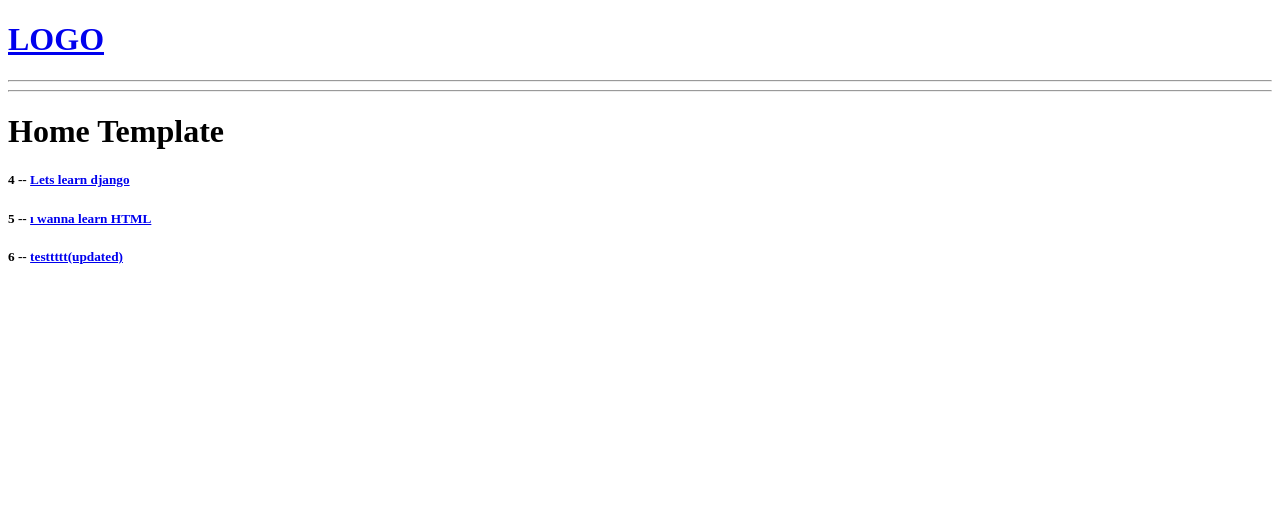
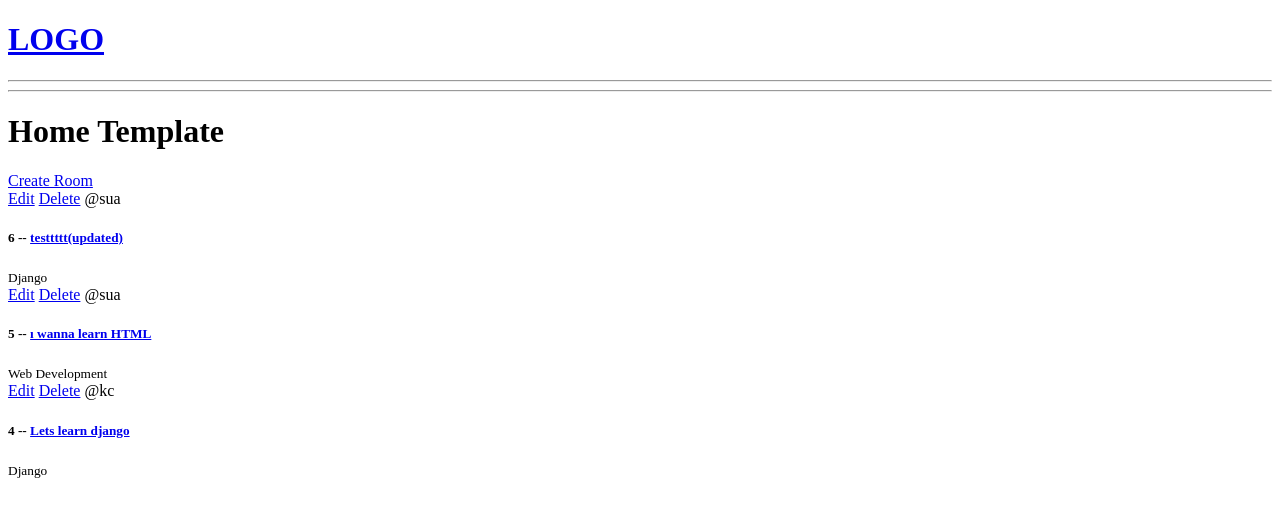
Before and after one commit to kcanmersin/Social-Blog_Django, a Django app: page / in a window 1280 px wide. Shown: the top 517 px of the page. Run offline with Django 4.2, Linux system fonts and the light colour scheme; data comes from the database, SQL or seed files in the repository; both versions use the stored data as it was after the commit.

Commit message:
adding some stuff

```diff
--- a/studybud/base/admin.py
+++ b/studybud/base/admin.py
@@ -2,6 +2,8 @@ from django.contrib import admin
 
 # Register your models here.
 
-from .models import Room
+from .models import Room ,Topic,Message
 
 admin.site.register(Room)
+admin.site.register(Topic)
+admin.site.register(Message)
--- a/studybud/base/models.py
+++ b/studybud/base/models.py
@@ -1,15 +1,32 @@
 from django.db import models
-
+from django.contrib.auth.models import User
 # Create your models here.
 
+class Topic(models.Model):
+    name=models.CharField(max_length=200)
+
+    def __str__(self):
+        return self.name
+
 class Room(models.Model):
-    #host =
-    #topic=
+    host =models.ForeignKey(User,on_delete=models.SET_NULL,null=True)
+    topic=models.ForeignKey(Topic,on_delete=models.SET_NULL,null=True)
     name=models.CharField(max_length=200)
     description = models.TextField(null=True,blank=True)
     #participants =
     updated = models.DateTimeField(auto_now=True)
     created = models.DateTimeField(auto_now_add=True)
+    class Meta:
+        ordering = ["-updated","-created"]
+    def __str__(self):
+        return self.name
+
+class Message(models.Model):
+    user = models.ForeignKey(User,on_delete=models.CASCADE)
+    room = models.ForeignKey(Room,on_delete=models.CASCADE)
+    body = models.TextField()
+    updated = models.DateTimeField(auto_now=True)
+    created = models.DateTimeField(auto_now_add=True)
 
     def __str__(self):
-        return self.name
+        return self.body[0:50]
--- a/studybud/base/templates/base/home.html
+++ b/studybud/base/templates/base/home.html
@@ -3,10 +3,15 @@
 {% block content %}
 <h1> Home Template </h1>
 <div>
+    <a href="{% url 'create-room' %}">Create Room</a>
     <div>
         {% for room in rooms %}
         <div>
-            <h5> {{room.id}} -- <a href="{%url 'room' room.id %}"> {{room.name}} </a></h5>
+            <a href="{% url 'update-room' room.id %}">Edit</a>
+            <a href="{% url 'delete-room' room.id %}">Delete</a>
+            <span>@{{room.host.username}}</span>
+            <h5> {{room.id}} -- <a href="{% url 'room' room.id %}"> {{room.name}} </a></h5>
+            <small>{{room.topic.name}} </small>
         </div>
         {% endfor %}
     </div>
--- a/studybud/base/urls.py
+++ b/studybud/base/urls.py
@@ -3,5 +3,8 @@ from . import views
 
 urlpatterns= [
     path("",views.home,name="home"),
-    path("room/<str:pk>",views.room,name="room"),
+    path("room/<str:pk>/",views.room,name="room"),
+    path("create-room/", views.createRoom, name="create-room"),
+    path("update-room/<str:pk>", views.updateRoom, name="update-room"),
+    path("delete-room/<str:pk>", views.deleteRoom, name="delete-room"),
 ]
--- a/studybud/base/views.py
+++ b/studybud/base/views.py
@@ -1,7 +1,10 @@
-from django.shortcuts import render
+from django.shortcuts import render,redirect
 from django.http import HttpResponse
 
 from .models import Room
+
+from .forms import RoomForm
+
 
 def home(request):
     rooms = Room.objects.all()
@@ -12,3 +15,34 @@ def room(request,pk):
 
     context={"room":room}
     return render(request,"base/room.html",context)
+
+
+def createRoom(request):
+    form = RoomForm()
+    if request.method =="POST":
+        form = RoomForm(request.POST)
+        if form.is_valid():
+            form.save()
+            return redirect("home")
+    context={'form':form}
+    return render(request,"base/room_form.html",context)
+
+def updateRoom(request,pk):
+    room =Room.objects.get(id=pk)
+    form = RoomForm(instance=room)
+    if request.method =="POST":
+        form=RoomForm(request.POST,instance=room)
+        if form.is_valid():
+            form.save()
+            return redirect("home")
+
+
+    context={"form":form}
+    return render(request,"base/room_form.html",context)
+
+def deleteRoom(request,pk):
+    room=Room.objects.get(id=pk)
+    if request.method=="POST":
+        room.delete()
+        return redirect("home")
+    return render(request,"base/delete.html", {"obj":room})
```
Also changed, not shown: studybud/base/forms.py (added, +8 -0 lines), studybud/base/templates/base/delete.html (added, +17 -0 lines), studybud/base/templates/base/room_form.html (added, +17 -0 lines), studybud/base/migrations/0002_topic_room_host_message_room_topic.py (added), studybud/db.sqlite3.
